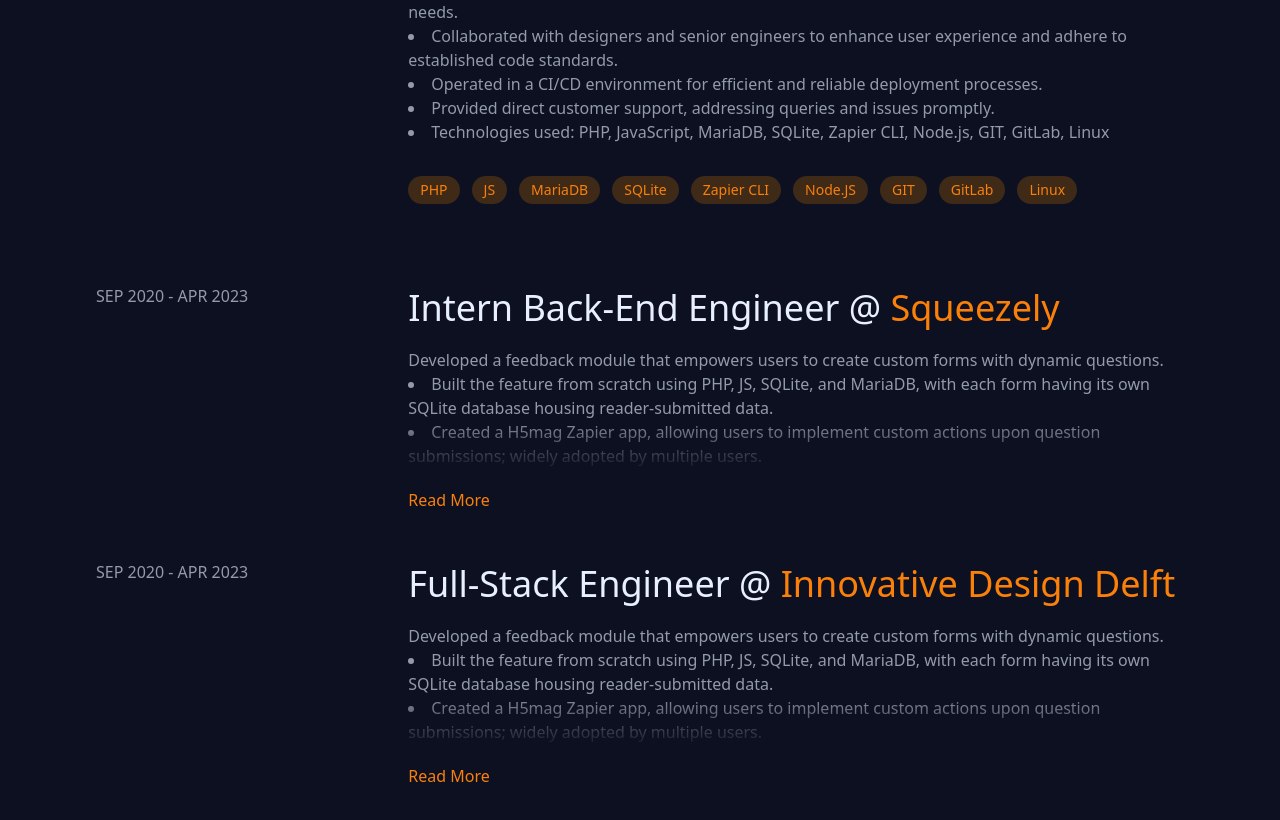
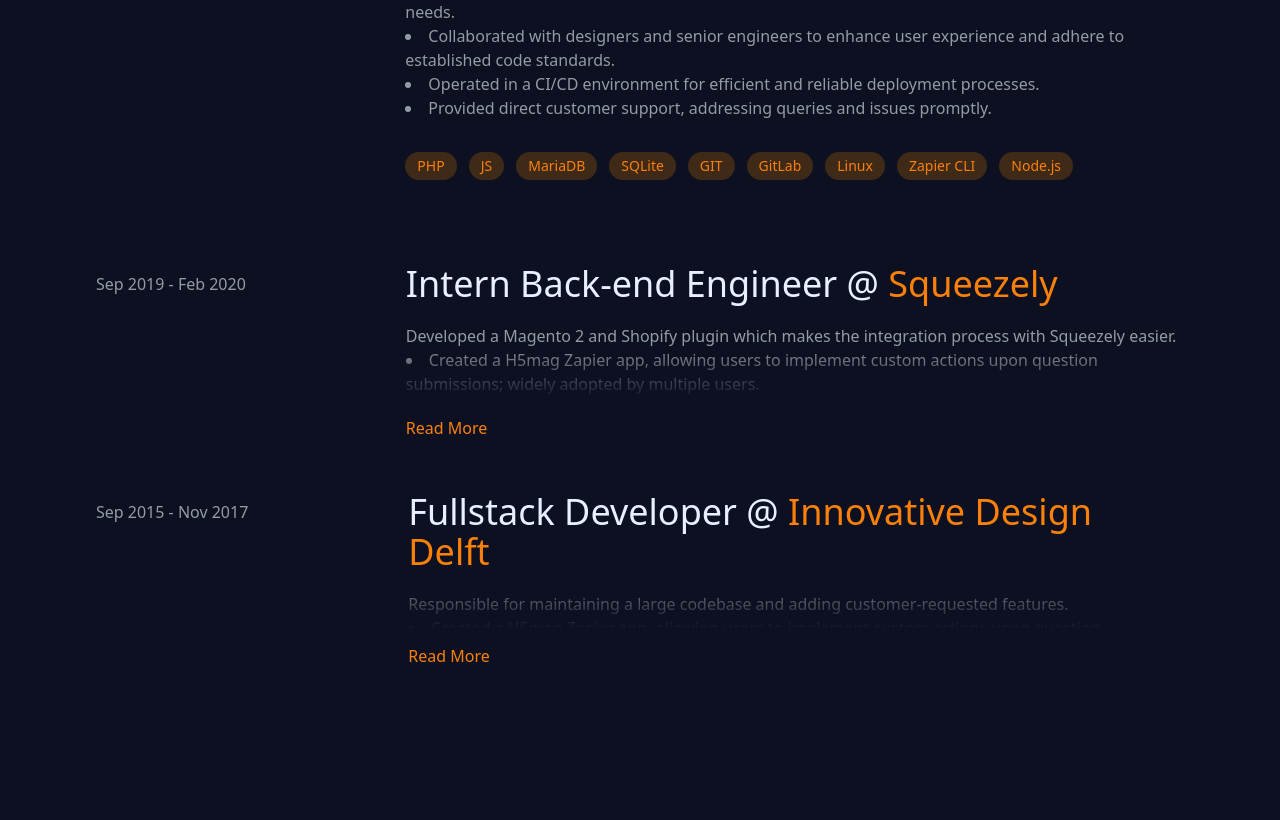
Before and after one commit to haitamattar/Portfolio2023, a Vue app: page / in a window 1280 px wide. Shown: the part 1060-1880 px from the top of the page. Built offline with nearby package versions, Linux system fonts and the light colour scheme.

Commit message:
Load in JSON data into the experienceList

```diff
--- a/src/components/Experience.vue
+++ b/src/components/Experience.vue
@@ -1,49 +1,46 @@
 <script>
 export default {
   props: {
-      title: { type: String, default: 'Full-Stack Engineer'},
-      company: { type: String, default: 'H5mag'},
-      expand: {type: Boolean, default: false}
+    role: {type: String, default: "Full-Stack Engineer"},
+    company: {type: String, default: "H5mag"},
+    shortDescription: {type: String, default: "Responsible for maintaining a large codebase."},
+    description: {type: [Array, String]},
+    period: {type: Array, default: [new Date(), new Date()]},
+    url: {type: String, default: "https://haitam.io"},
+    technologies: {type: Array, default: ["PHP", "JS", "MariaDB", "SQLite", "GIT"]},
+    expand: {type: Boolean, default: false}
   },
+  methods: {
+    formatPeriodDateToMonthYear(period) {
+      const formatDate = (date) => {
+        if (date instanceof Date) {
+          return date.toLocaleString('en-US', { month: 'short', year: 'numeric' });
+        }
+        const timestampDate = new Date(date * 1000);
+        return timestampDate.toLocaleString('en-US', { month: 'short', year: 'numeric' });
+      };
+      return `${formatDate(period[0])} - ${formatDate(period[1])}`;
+    },
+  }
 }
 </script>
 
 <template>
   <div class="md:flex md:gap-32 mb-20 md:mb-5">
     <div class="text-left md:shrink-0 hidden md:inline-block">
-      <p class="text-midnightGray block mt-7 mb-7 text-left mt-10 text-l font-medium">SEP 2020 - APR 2023</p>
+      <p class="text-midnightGray block mb-7 text-left mt-10 text-l font-medium">{{ formatPeriodDateToMonthYear(period) }}</p>
     </div>
-    <div class="transition-all relative md:p-8 rounded-lg overflow-hidden h" :class=" { 'max-h-64': !expand, 'max-h-[1800px]': expand } ">
+    <div class="transition-all relative md:p-8 rounded-lg overflow-hidden h" :class=" { 'max-h-52': !expand, 'max-h-[1800px]': expand } ">
       <h1 class="text-4xl antialiased font-sans text-midnightWhite font-medium max-w-3xl md:mb-5">
-        {{ title }} @ <a href="https://h5mag.com" target="_blank" class="inline text-midnightOrange">{{ company }}</a>
+        {{ role }} @ <a :href="url" target="_blank" class="inline text-midnightOrange">{{ company }}</a>
       </h1>
-      <p class="mb-5 text-midnightGrayDark text-sm mt-2 md:hidden">SEP 2020 - APR 2023</p>
-      <p class="text-midnightGray">Developed a feedback module that empowers users to create custom forms with dynamic questions.</p>
-        <ul class="list-disc text-midnightGray max-w-3xl list-inside font-light">
-          <li>Built the feature from scratch using PHP, JS, SQLite, and MariaDB, with each form having its own
-            SQLite database housing reader-submitted data.</li>
-          <li>Created a H5mag Zapier app, allowing users to implement custom actions upon question submissions;
-            widely adopted by multiple users.</li>
-          <li>Maintained and documented API endpoints for system stability and seamless integration.</li>
-          <li>Wrote comprehensive technical documentation for internal use and user onboarding, simplifying the
-            adoption process.</li>
-          <li>Iteratively improved the module based on real user feedback, ensuring responsiveness to user needs.</li>
-          <li>Collaborated with designers and senior engineers to enhance user experience and adhere to established
-            code standards.</li>
-          <li>Operated in a CI/CD environment for efficient and reliable deployment processes.</li>
-          <li>Provided direct customer support, addressing queries and issues promptly.</li>
-          <li>Technologies used: PHP, JavaScript, MariaDB, SQLite, Zapier CLI, Node.js, GIT, GitLab, Linux</li>
+      <p class="mb-5 text-midnightGrayDark text-sm mt-2 md:hidden">{{ formatPeriodDateToMonthYear(period) }}</p>
+      <p class="text-midnightGray">{{ shortDescription }}</p>
+        <ul v-if="description" class="list-disc text-midnightGray max-w-3xl list-inside font-light">
+          <li v-for="subDesc in description"> {{ subDesc }}</li>
         </ul>
         <div class="mt-5">
-        <span class="text-midnightOrange px-3 py-1 rounded-3xl bg-midnightOrangeBlack mr-3 text-sm font-light mt-3 inline-block">PHP</span>
-        <span class="text-midnightOrange px-3 py-1 rounded-3xl bg-midnightOrangeBlack mr-3 text-sm font-light mt-3 inline-block">JS</span>
-        <span class="text-midnightOrange px-3 py-1 rounded-3xl bg-midnightOrangeBlack mr-3 text-sm font-light mt-3 inline-block">MariaDB</span>
-        <span class="text-midnightOrange px-3 py-1 rounded-3xl bg-midnightOrangeBlack mr-3 text-sm font-light mt-3 inline-block">SQLite</span>
-        <span class="text-midnightOrange px-3 py-1 rounded-3xl bg-midnightOrangeBlack mr-3 text-sm font-light mt-3 inline-block">Zapier CLI</span>
-        <span class="text-midnightOrange px-3 py-1 rounded-3xl bg-midnightOrangeBlack mr-3 text-sm font-light mt-3 inline-block">Node.JS</span>
-        <span class="text-midnightOrange px-3 py-1 rounded-3xl bg-midnightOrangeBlack mr-3 text-sm font-light mt-3 inline-block">GIT</span>
-        <span class="text-midnightOrange px-3 py-1 rounded-3xl bg-midnightOrangeBlack mr-3 text-sm font-light mt-3 inline-block">GitLab</span>
-        <span class="text-midnightOrange px-3 py-1 rounded-3xl bg-midnightOrangeBlack mr-3 text-sm font-light mt-3 inline-block">Linux</span>
+        <span v-for="tech in technologies" class="text-midnightOrange px-3 py-1 rounded-3xl bg-midnightOrangeBlack mr-3 text-sm font-light mt-3 inline-block">{{ tech }}</span>
         </div>
         <div v-if="!expand" class="-ml-8 h-24 w-full bg-gradient-to-t from-midnightBlue from-40% absolute bottom-0 z-10"></div>
         <button  v-if="!expand" @click="expand=!expand" class="text-midnightOrange bottom-0 absolute z-20">Read More</button>
--- a/src/components/ExperienceList.vue
+++ b/src/components/ExperienceList.vue
@@ -1,19 +1,34 @@
-<script setup>
+<script>
 import Experience from "./Experience.vue";
+import experienceData from "../data/Experience.json";
+
+export default {
+  data() {
+    return {
+      experiences: experienceData
+    };
+  },
+  components: {
+    Experience
+  }
+};
 </script>
 
 <template>
   <div class="mb-80">
-
     <h1 class="text-4xl antialiased font-sans text-midnightWhite font-medium max-w-3xl mb-12">
       Experience
     </h1>
-    <div>
-        <Experience expand="true" />
-        <Experience title="Intern Back-End Engineer" company="Squeezely"/>
-        <Experience title="Full-Stack Engineer" company="Innovative Design Delft"/>
-    </div>
-
-
+    <Experience v-for="(exp, index) in experiences"
+                :key="index"
+                :company="exp.company"
+                :role="exp.role"
+                :short-description="exp.shortDescription"
+                :technologies="exp.technologies"
+                :description="exp.description"
+                :period="exp.period"
+                :url="exp.url"
+                :expand="index === 0"
+    />
   </div>
 </template>
--- a/src/data/Experience.json
+++ b/src/data/Experience.json
@@ -1,10 +1,9 @@
-{
-  "experience": [
+ [
     {
-      "title": "H5mag",
+      "company": "H5mag",
       "type": "Job",
       "role": "Full-Stack Developer",
-      "short-description": "Developed a feedback module that empowers users to create custom forms with dynamic questions.",
+      "shortDescription": "Developed a feedback module that empowers users to create custom forms with dynamic questions.",
       "description": [
         "Built the feature from scratch using PHP, JS, SQLite, and MariaDB, with each form having its own SQLite database housing reader-submitted data.",
         "Created a H5mag Zapier app, allowing users to implement custom actions upon question submissions; widely adopted by multiple users.",
@@ -15,30 +14,32 @@
         "Operated in a CI/CD environment for efficient and reliable deployment processes.",
         "Provided direct customer support, addressing queries and issues promptly."
       ],
-      "period": [1293032, 121234554],
-      "url":"",
+      "period": [1598922000, 1680310800],
+      "url":"https://h5mag.com",
       "technologies": ["PHP", "JS", "MariaDB", "SQLite", "GIT", "GitLab", "Linux", "Zapier CLI", "Node.js"]
     },
     {
-      "title": "Squeezely",
-      "Type": "Job",
-      "Role": "Back-end Engineer",
-      "short-description": "Developed a Magento 2 and Shopify plugin which makes the integration process with Squeezely easier.",
+      "company": "Squeezely",
+      "type": "Job",
+      "role": "Intern Back-end Engineer",
+      "shortDescription": "Developed a Magento 2 and Shopify plugin which makes the integration process with Squeezely easier.",
       "description": [
         "Created a H5mag Zapier app, allowing users to implement custom actions upon question submissions; widely adopted by multiple users."
       ],
-      "period": ["09-2019", "02-2020"],
-      "url":"",
+      "period": [1567299600, 1580518800],
+      "url":"https://www.squeezely.tech/en",
       "technologies": ["Symfony", "SQL", "JS", "Shopify", "Magento", "Pagespeed"]
     },
     {
-      "title": "Innovative Design Delft",
-      "Type": "Job",
-      "Role": "Fullstack Developer",
-      "description": "Responsible for maintaining a large codebase and adding customer-requested features.",
-      "period": ["09-2015", "11-2017"],
-      "url":"",
+      "company": "Innovative Design Delft",
+      "type": "Job",
+      "role": "Fullstack Developer",
+      "shortDescription": "Responsible for maintaining a large codebase and adding customer-requested features.",
+      "description": [
+        "Created a H5mag Zapier app, allowing users to implement custom actions upon question submissions; widely adopted by multiple users."
+      ],
+      "period": [1441069200, 1509498000 ],
+      "url":"https://iidesk.com/",
       "technologies": ["SVN", "JS", "Vanilla PHP", "CSS", "Bootstrap"]
     }
   ]
-}
```
